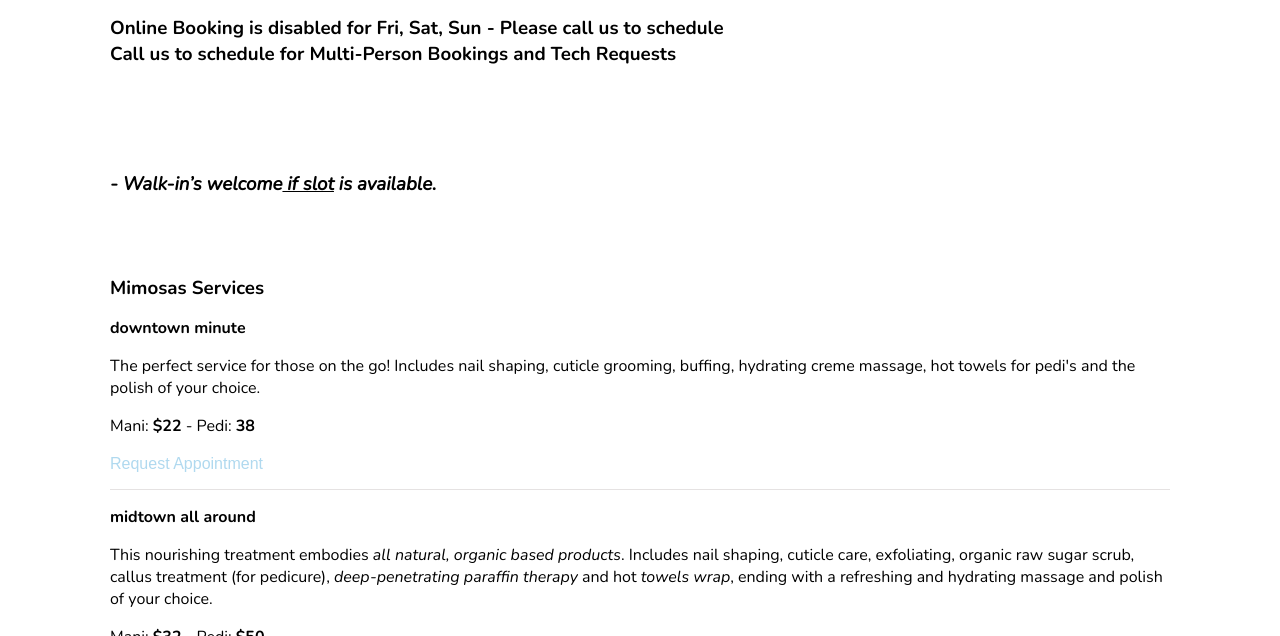
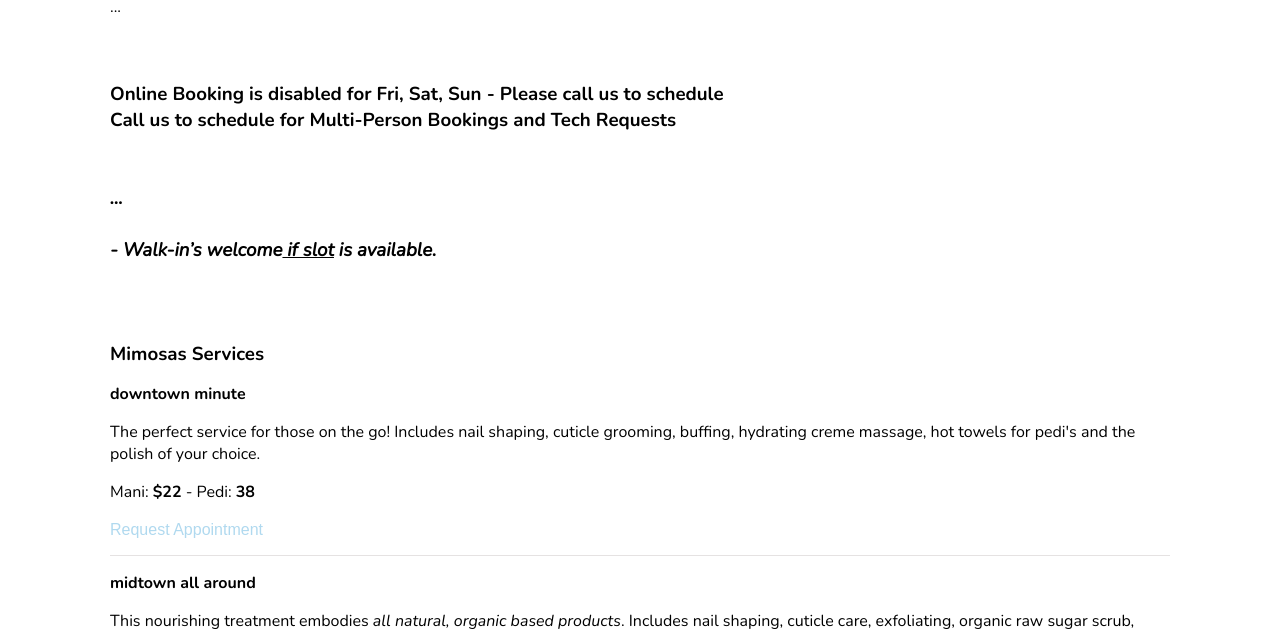
Before and after one commit to mimosasnailbar/mimosas, a Jekyll site: the page built from services.html, in a window 1280 px wide and 900 px high, scrolled down 400 px, cut to the strip 264-900 px from the top of the window. Built offline with Jekyll 4.4.1, drawn with Linux system fonts in a browser that asks for light colours; nearby versions of some CDN libraries.

Commit message:
Updated 1 file via CloudCannon.

```diff
--- a/services.html
+++ b/services.html
@@ -12,10 +12,10 @@
 	</div>
 
 			<!-- <img class="vagaro_img-mem" src="images/vagaro.png" /> -->
-		</div>
-	</div>
+
+	<a target="_blank" rel="noopener" href="/uploads/6.png">...</a><br></br>
 	<h3 class="services__heading editable">
-		Online Booking is disabled for Fri, Sat, Sun -&nbsp;<strong>Please call us to schedule</strong><br />Call us to schedule for Multi-Person Bookings and Tech Requests<br /><br /><em><br /><br /><br />- Walk-in’s welcome<u> if slot</u> is available. </em><br /><br /><br /><br />Mimosas Services
+		Online Booking is disabled for Fri, Sat, Sun -&nbsp;<strong>Please call us to schedule</strong><br />Call us to schedule for Multi-Person Bookings and Tech Requests<br /><br /><em><br /><a href="/uploads/6.png">...</a><br /><br />- Walk-in’s welcome<u> if slot</u> is available. </em><br /><br /><br /><br />Mimosas Services
 	</h3>
 	<div class="service">
 		<p class="editable service__name">
```
